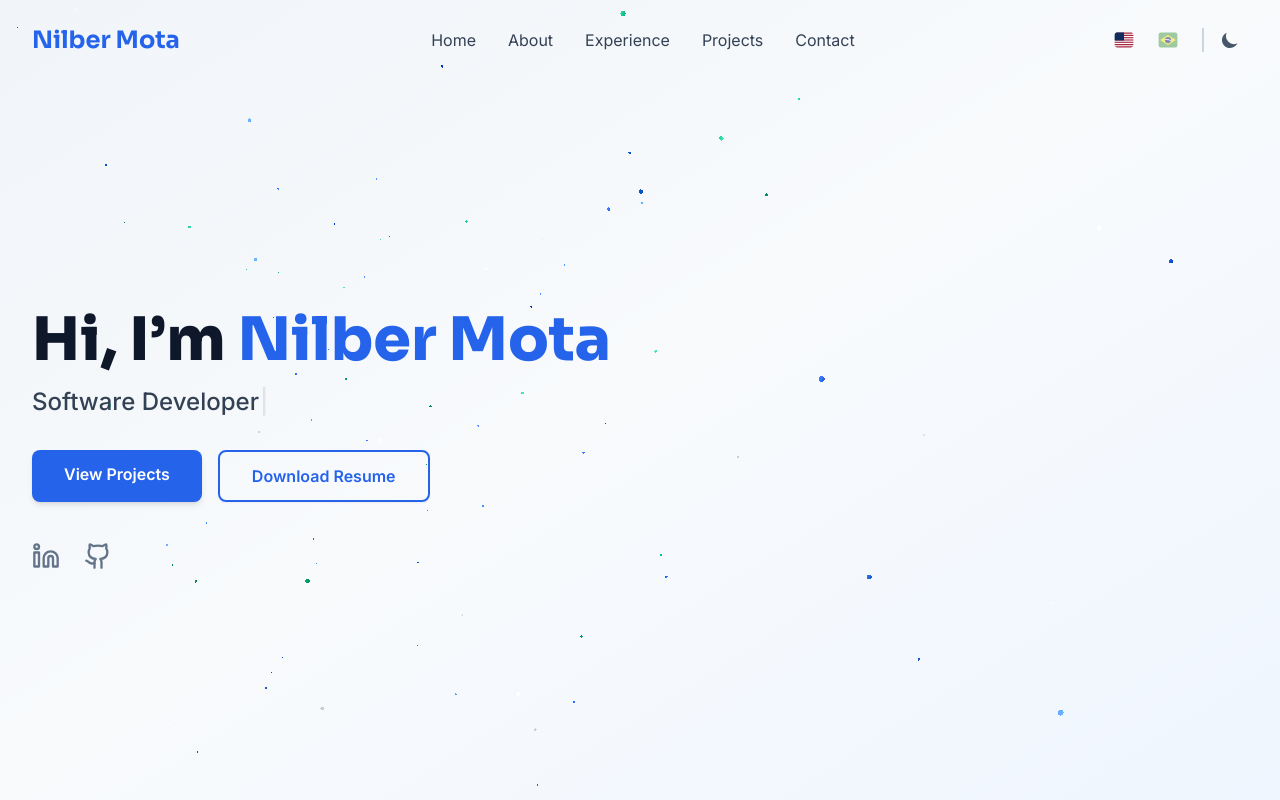
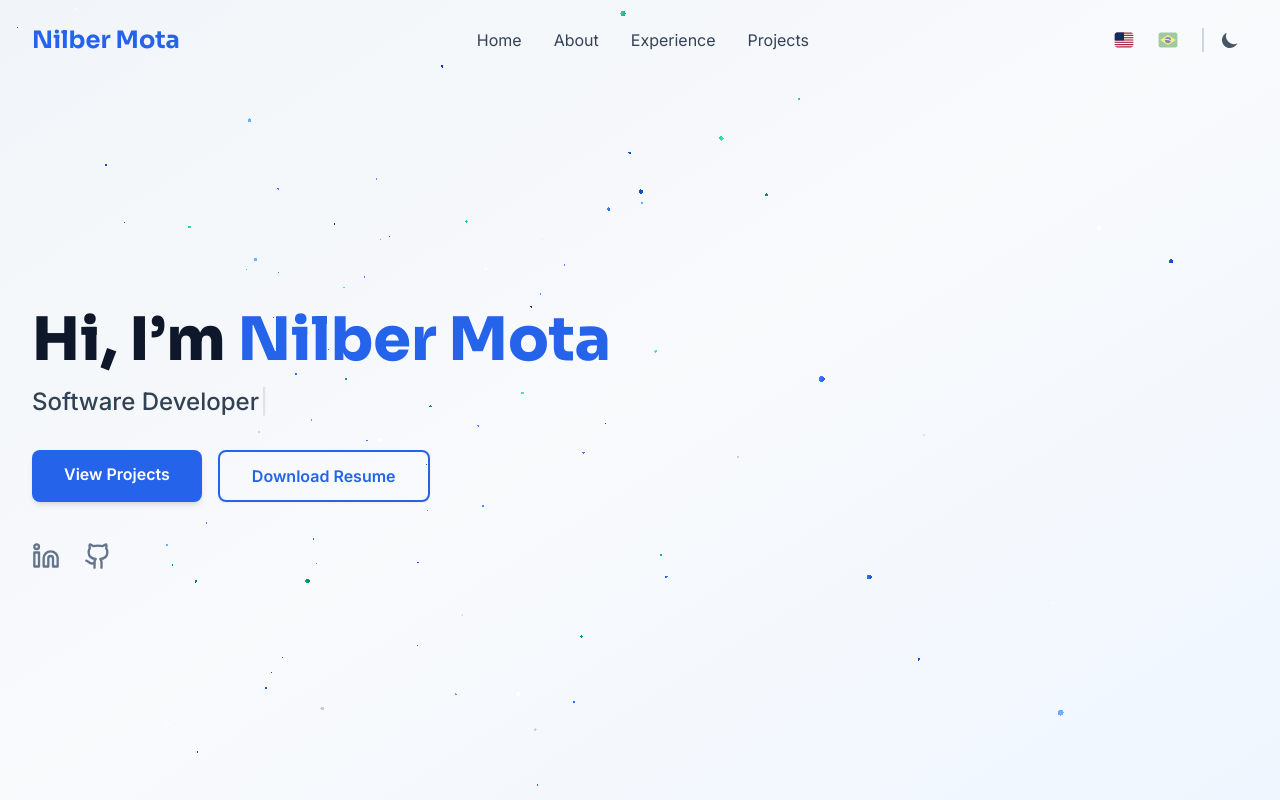
Before and after one commit to nilberm/portfolio, a React (Vite) app: page / in a window 1280 px wide. Shown: the top 800 px of the page. Built offline with nearby package versions, Linux system fonts and the light colour scheme.

Commit message:
feat: hidding contact section

```diff
--- a/src/components/layout/Header.tsx
+++ b/src/components/layout/Header.tsx
@@ -14,7 +14,7 @@ const navLinks = [
   { href: "#about", label: { en: "About", pt: "Sobre" } },
   { href: "#experience", label: { en: "Experience", pt: "Experiência" } },
   { href: "#projects", label: { en: "Projects", pt: "Projetos" } },
-  { href: "#contact", label: { en: "Contact", pt: "Contato" } },
+  // { href: "#contact", label: { en: "Contact", pt: "Contato" } },
 ];
 
 interface HeaderProps {
```
